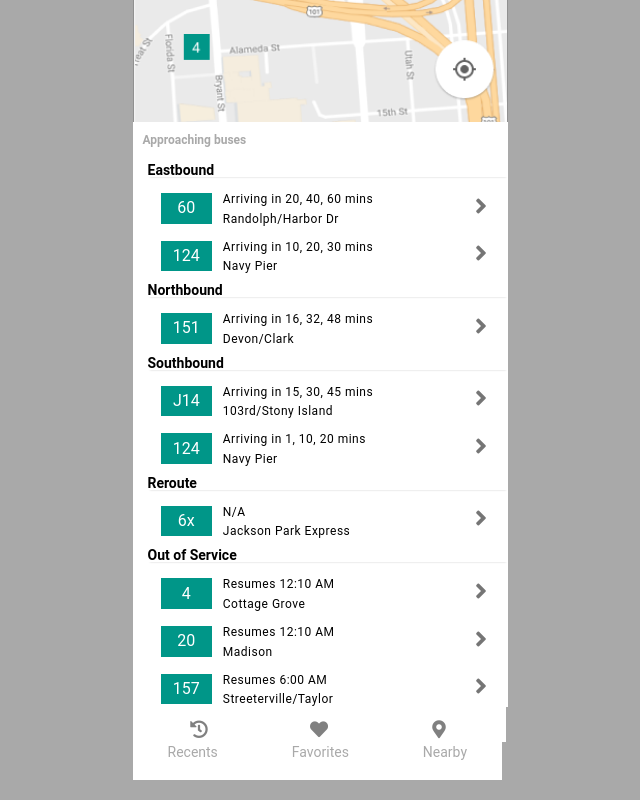
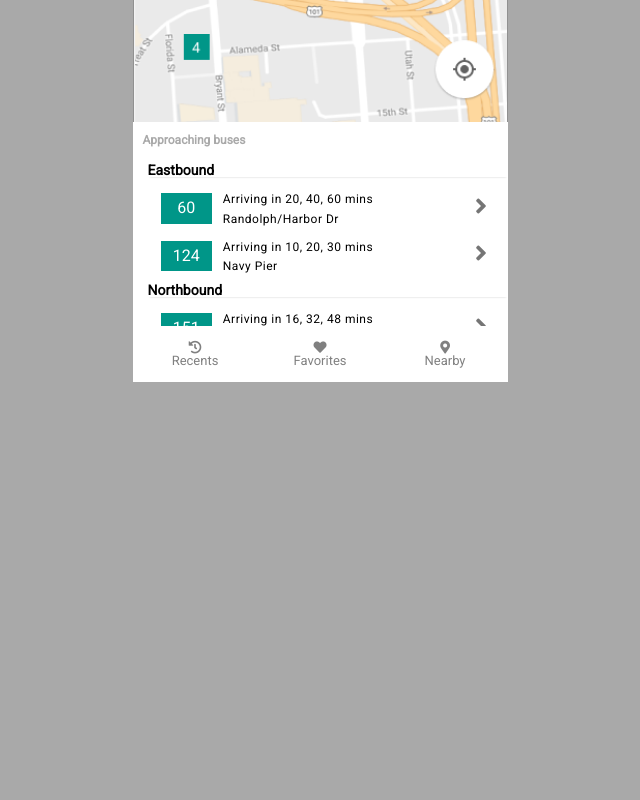
Before and after one commit to tuckba/Frontend-Challenge, a plain HTML site: page index.html in a window 1280 px wide. Shown: the part 331-1131 px from the top of the page, without its empty margins (320-960 px from the left). After the commit the page ends 800 px from the top, so only its background shows below. Drawn offline with Linux system fonts and the light colour scheme.

Commit message:
revisions #2

```diff
--- a/css/style.css
+++ b/css/style.css
@@ -32,7 +32,7 @@ body {
 .current-stop {
   margin-left: 40px;
   margin-right: 40px;
-  font-size:20px;
+  font-size: 20px;
   color: white;
 }
 
@@ -46,6 +46,7 @@ body {
 .tab {
   display: inline-block;
   background-color: #00BBD3;
+  width: 100%;
 }
 
 .tab-title {
@@ -82,6 +83,7 @@ body {
   color: black;
   padding-top: 4px;
   padding-left: 10px;
+  height: 200px;
 }
 
 .content {
@@ -112,7 +114,6 @@ body {
 .arrival-time {
   width: 100%;
   padding-top: 3%;
-  padding-left: 20%;
   padding-bottom: 1%;
   margin-top: 3px;
   margin-bottom: 3px;
@@ -135,41 +136,22 @@ body {
  color: #757575;
 }
 
-ul.footer-icons {
+.footer-icons {
   list-style: none;
   display: flex;
-  align-items: center;
-  justify-content: center;
-  font-size: 18px;
+  font-size: 13px;
   background-color: white;
   color: gray;
-  height: 35px;
-  width: 373px;
+  width: 100%;
+  padding-top: 15px;
+  padding-bottom: 15px;
 }
 
-ul.footer-icons li {
+.footer-icons li {
 list-style: none;
 display: flex;
+flex-direction: column;
+align-items: center;
 justify-content: center;
-color: gray;
-width: 120px;
-padding-top: 8px;
+width: 100%;
 }
-
-
-
-.footer-nav {
-  display: inline-block;
-  background-color: white;
-  padding-top: 2px;
-  padding-bottom: 20px;
-}
-
-.nav-title {
-  display: inline;
-  background-color: white;
-  font-size: 14px;
-  color: darkgray;
-  margin-left: 35px;
-  margin-right: 35px;
-}
--- a/index.html
+++ b/index.html
@@ -6,7 +6,8 @@
   <title>BusyBus</title>
   <link rel="stylesheet" href="css/reset.css">
   <link rel="stylesheet" href="css/style.css">
-<link rel="stylesheet" href="https://use.fontawesome.com/releases/v5.6.3/css/all.css" integrity="sha384-UHRtZLI+pbxtHCWp1t77Bi1L4ZtiqrqD80Kn4Z8NTSRyMA2Fd33n5dQ8lWUE00s/" crossorigin="anonymous">
+  <link rel="stylesheet" href="https://fonts.googleapis.com/css?family=Roboto">
+  <link rel="stylesheet" href="https://use.fontawesome.com/releases/v5.6.3/css/all.css" integrity="sha384-UHRtZLI+pbxtHCWp1t77Bi1L4ZtiqrqD80Kn4Z8NTSRyMA2Fd33n5dQ8lWUE00s/" crossorigin="anonymous">
 
 <body>
 <nav class="status-bar">
@@ -104,19 +105,12 @@
       </ul>
     </section>
 
+
     <ul class="footer-icons">
-        <li class="recents"><i class="fas fa-history"></i></li>
-        <li class="favorites"><i class="fas fa-heart"></i></li>
-        <li class="nearby"><i class="fas fa-map-marker-alt"></i></li>
+        <li><i class="fas fa-history"></i><p>Recents</p></li>
+        <li><i class="fas fa-heart"></i><p>Favorites</p></li>
+        <li><i class="fas fa-map-marker-alt"></i><p>Nearby</p></li>
     </ul>
-
-       <section class="footer-nav">
-          <ul class="footer-title">
-           <li class="nav-title">Recents</li>
-           <li class="nav-title">Favorites</li>
-           <li class="nav-title">Nearby</li>
-          </ul>
-        </section>
 
       </body>
     </head>
```
